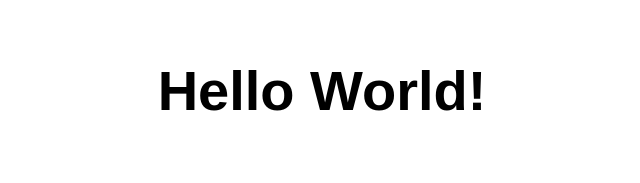
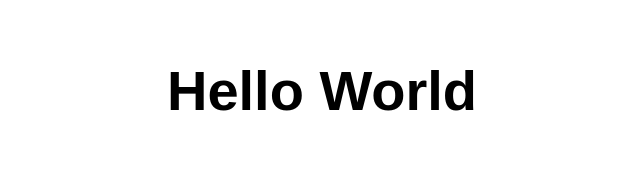
Before and after one commit to ss963002/my-first-static-web-app, a website: page src/index.html in a window 1280 px wide. Shown: the whole page, without its empty margins (318-958 px from the left). Drawn offline with Linux system fonts and the light colour scheme.

Commit message:
Update index.html

```diff
--- a/src/index.html
+++ b/src/index.html
@@ -10,7 +10,7 @@
 
 <body>
   <main>
-    <h1>Hello World!</h1>
+    <h1>Hello World</h1>
   </main>
 </body>
 
```
